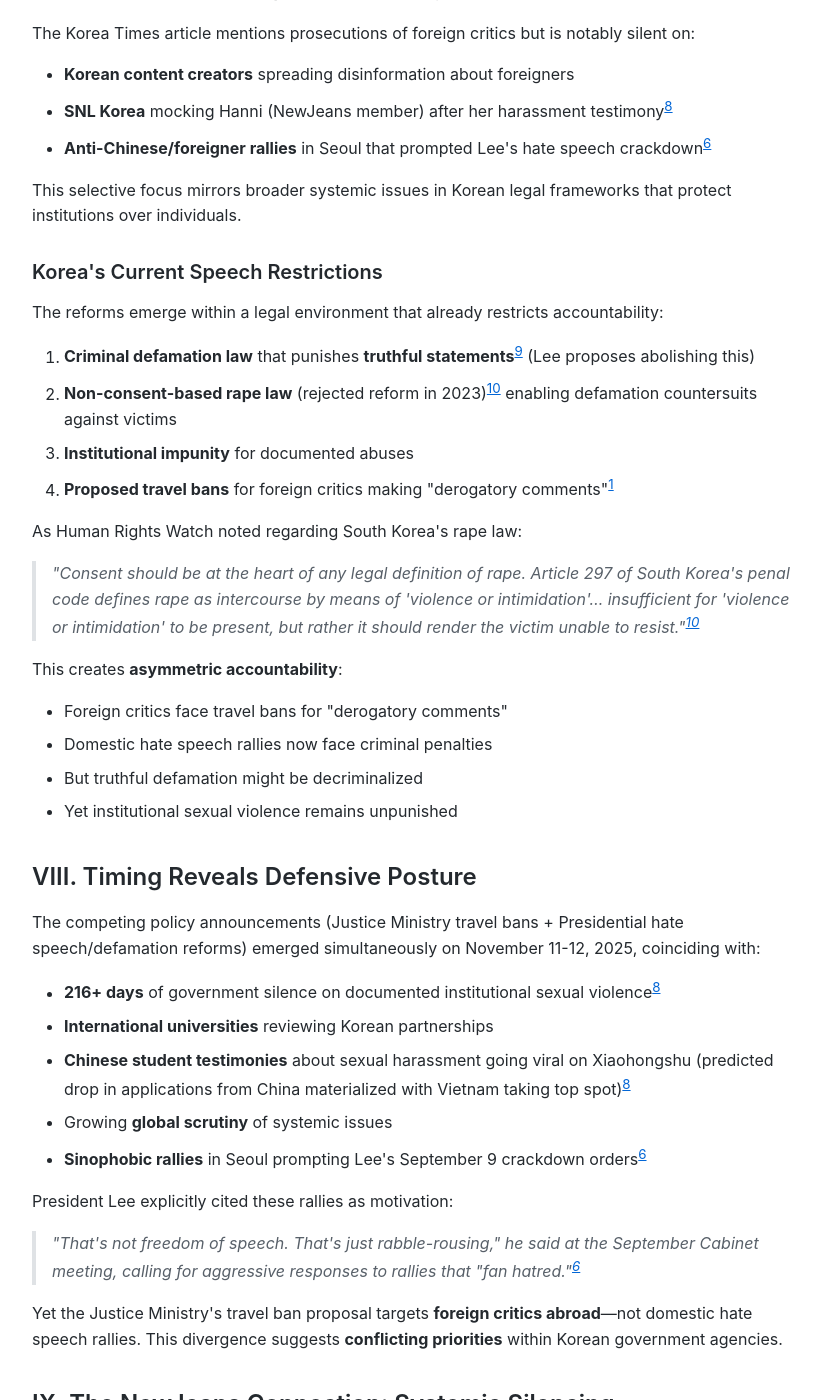
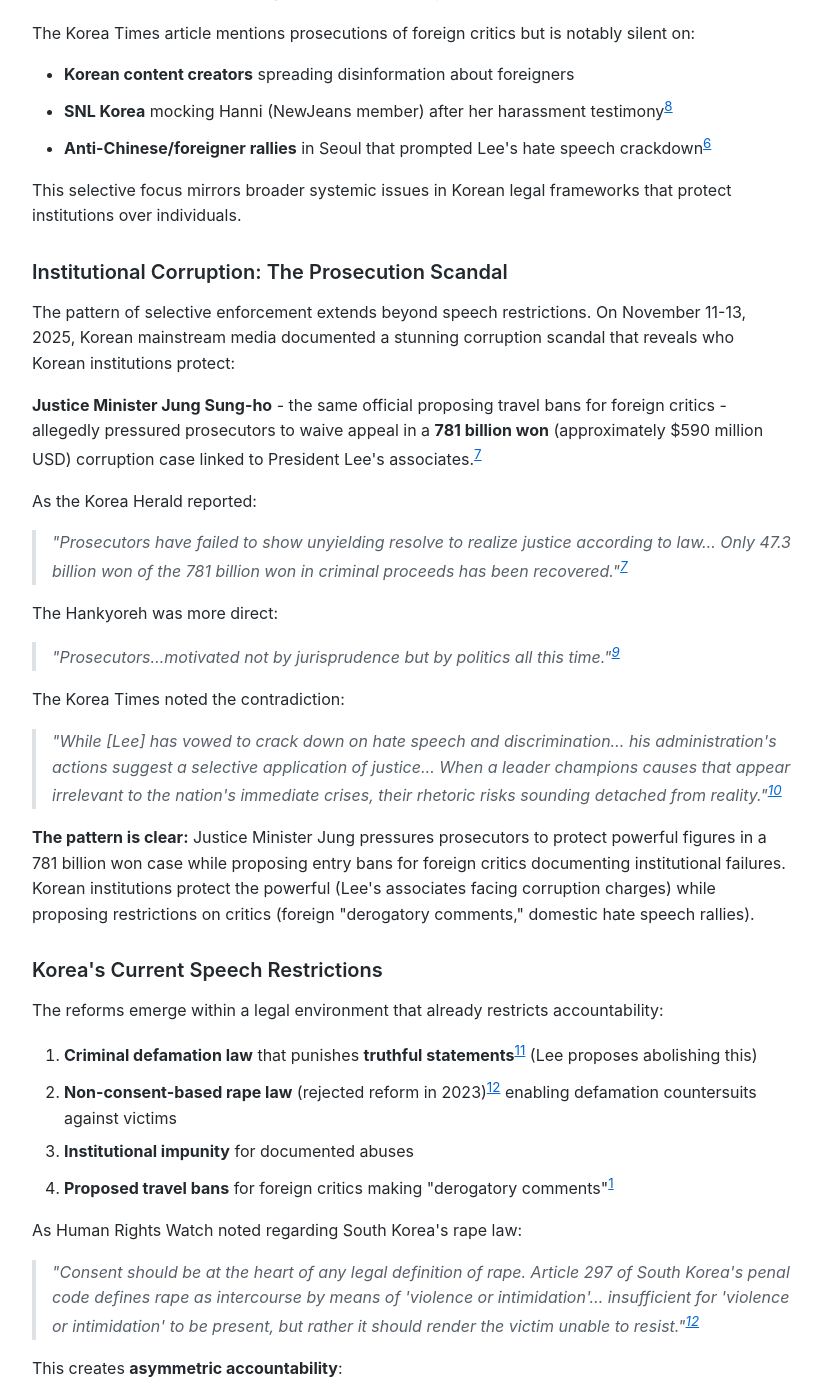
Before and after one commit to Gender-Watchdog/blog.genderwatchdog.org-mirror, a Jekyll site: the page built from _posts/2025-11-12-korea-new-entry-restrictions-hate-speech-lese-majeste.md, in a window 1280 px wide and 1400 px high, scrolled down 5306 px. Shown: the whole window, without its empty margins (228-1050 px from the left). Built offline with Jekyll 4.4.1, drawn with Linux system fonts in a browser that asks for light colours; comment, search, counter and statistics services are not loaded; some of the changed text lies outside the part shown.

Commit message:
Expand analysis on South Korea's recent entry restrictions and speech policies, detailing the implications of a corruption scandal involving Justice Minister Jung Sung-ho. Highlight the selective enforcement of laws protecting powerful figures while targeting foreign critics, and discuss the broader systemic issues within Korean institutions that prioritize political interests over accountability.

```diff
--- a/_posts/2025-11-12-korea-new-entry-restrictions-hate-speech-lese-majeste.md
+++ b/_posts/2025-11-12-korea-new-entry-restrictions-hate-speech-lese-majeste.md
@@ -142,6 +142,23 @@
 
 This selective focus mirrors broader systemic issues in Korean legal frameworks that protect institutions over individuals.
 
+### Institutional Corruption: The Prosecution Scandal
+
+The pattern of selective enforcement extends beyond speech restrictions. On November 11-13, 2025, Korean mainstream media documented a stunning corruption scandal that reveals who Korean institutions protect:
+
+**Justice Minister Jung Sung-ho** - the same official proposing travel bans for foreign critics - allegedly pressured prosecutors to waive appeal in a **781 billion won** (approximately $590 million USD) corruption case linked to President Lee's associates.[^10]
+
+As the Korea Herald reported:
+> "Prosecutors have failed to show unyielding resolve to realize justice according to law... Only 47.3 billion won of the 781 billion won in criminal proceeds has been recovered."[^10]
+
+The Hankyoreh was more direct:
+> "Prosecutors...motivated not by jurisprudence but by politics all this time."[^11]
+
+The Korea Times noted the contradiction:
+> "While [Lee] has vowed to crack down on hate speech and discrimination... his administration's actions suggest a selective application of justice... When a leader champions causes that appear irrelevant to the nation's immediate crises, their rhetoric risks sounding detached from reality."[^12]
+
+**The pattern is clear:** Justice Minister Jung pressures prosecutors to protect powerful figures in a 781 billion won case while proposing entry bans for foreign critics documenting institutional failures. Korean institutions protect the powerful (Lee's associates facing corruption charges) while proposing restrictions on critics (foreign "derogatory comments," domestic hate speech rallies).
+
 ### Korea's Current Speech Restrictions
 
 The reforms emerge within a legal environment that already restricts accountability:
@@ -159,21 +176,40 @@
 - Domestic hate speech rallies now face criminal penalties
 - But truthful defamation might be decriminalized
 - Yet institutional sexual violence remains unpunished
+- And powerful figures in 781 billion won corruption cases receive prosecutorial protection
 
 ## VIII. Timing Reveals Defensive Posture
 
 The competing policy announcements (Justice Ministry travel bans + Presidential hate speech/defamation reforms) emerged simultaneously on November 11-12, 2025, coinciding with:
 
 - **216+ days** of government silence on documented institutional sexual violence[^6]
+- **Prosecution corruption scandal** involving 781 billion won case (Justice Minister Jung pressuring prosecutors to waive appeal)[^10][^11]
 - **International universities** reviewing Korean partnerships
 - **Chinese student testimonies** about sexual harassment going viral on Xiaohongshu (predicted drop in applications from China materialized with Vietnam taking top spot)[^6]
 - Growing **global scrutiny** of systemic issues
 - **Sinophobic rallies** in Seoul prompting Lee's September 9 crackdown orders[^9]
 
-President Lee explicitly cited these rallies as motivation:
+### The "Politics of Distraction"
+
+The Korea Times explicitly identified this pattern:
+> "While [Lee] has vowed to crack down on hate speech and discrimination... his administration's actions suggest a selective application of justice... When a leader champions causes that appear irrelevant to the nation's immediate crises, their rhetoric risks sounding detached from reality."[^12]
+
+The Korea Herald echoed this concern:
+> "Prosecutors have failed to show unyielding resolve to realize justice according to law."[^10]
+
+**The timeline reveals the pattern:**
+
+1. **November 11:** Prosecution corruption scandal breaks (Justice Minister pressured prosecutors on 781B won case)
+2. **November 11:** Same Justice Minister announces travel ban proposal for foreign critics
+3. **November 12:** President Lee announces hate speech criminalization + defamation reform
+4. **November 13:** Korea Herald confirms prosecution's failure to recover 733.7 billion won in criminal proceeds
+
+President Lee explicitly cited sinophobic rallies as motivation:
 > "That's not freedom of speech. That's just rabble-rousing," he said at the September Cabinet meeting, calling for aggressive responses to rallies that "fan hatred."[^9]
 
-Yet the Justice Ministry's travel ban proposal targets **foreign critics abroad**—not domestic hate speech rallies. This divergence suggests **conflicting priorities** within Korean government agencies.
+Yet the Justice Ministry's travel ban proposal targets **foreign critics abroad**—not domestic hate speech rallies. And the prosecution scandal reveals institutional corruption while policy proposals focus on speech restrictions.
+
+**This is the classic authoritarian playbook:** When corruption is exposed, announce policy reforms that deflect attention from institutional accountability to speech control.
 
 ## IX. The NewJeans Connection: Systemic Silencing
 
@@ -246,7 +282,11 @@
 
 [^9]: Shin, Hyeong-cheol. "Lee orders crackdown on hate speech, including legal framework for punishment." *The Hankyoreh*, 12 November 2025. President Lee Jae Myung announced simultaneous reforms: criminalizing hate speech at domestic rallies while proposing to abolish criminal defamation for factual statements. Civic groups note these reforms lack foundational anti-discrimination law. [https://english.hani.co.kr/arti/english_edition/e_national/1228847.html](https://english.hani.co.kr/arti/english_edition/e_national/1228847.html)
 
-[^10]: Youn, Ye-jin. "YouTuber's sexual assault confession sparks renewed #MeToo movement in Korea." *Korea Times*, 9 November 2025. YouTuber Kwak Hyeol-su revealed rape by taxi driver in May 2024; driver was indicted in September 2025 before her November public testimony. Her confession video surpassed 1.5 million views within 24 hours and sparked #MeToo_2025 movement online. [https://www.koreatimes.co.kr/southkorea/law-crime/20251109/youtubers-sexual-assault-confession-sparks-renewed-metoo-movement-in-korea](https://www.koreatimes.co.kr/southkorea/law-crime/20251109/youtubers-sexual-assault-confession-sparks-renewed-metoo-movement-in-korea)
+[^10]: Korea Herald Editorial. "Prosecutors renounce legitimate power vested by people." *Korea Herald*, 13 November 2025. Editorial on prosecution waiving appeal in 781 billion won Daejang-dong corruption case despite Justice Minister Jung Sung-ho allegedly pressuring acting Prosecutor General Noh Man-seok. Only 47.3 billion won of 781 billion won in criminal proceeds recovered. Editorial states prosecutors "have failed to show unyielding resolve to realize justice according to law."
+
+[^11]: Hankyoreh Editorial. "Prosecutors' selective outrage over Daejang-dong case lays bare their bias." *The Hankyoreh*, 11 November 2025. Editorial on prosecution refusing to appeal despite massive scope (781 billion won case). Notes directors of prosecution's local branches demanding explanation, rank-and-file prosecutors pushing for acting Prosecutor General resignation. Editorial concludes prosecutors "motivated not by jurisprudence but by politics all this time."
+
+[^12]: Korea Times Editorial. "Lee's anti-hate vow has no substance." *Korea Times*, 12 November 2025. Editorial criticizing President Lee's "selective application of justice" and noting "politics of distraction." Compares anti-China rallies (ethnic targeting) to anti-Trump protests (political criticism). Commenter Foolslive correctly distinguishes racist ethnic targeting from policy criticism. Editorial states: "When a leader champions causes that appear irrelevant to the nation's immediate crises, their rhetoric risks sounding detached from reality."
 
 ---
 
```
